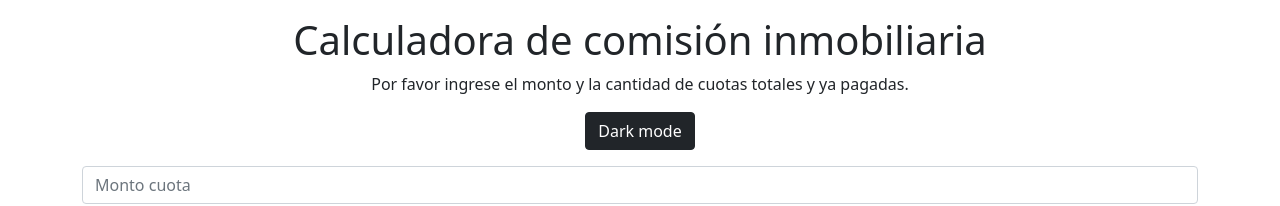
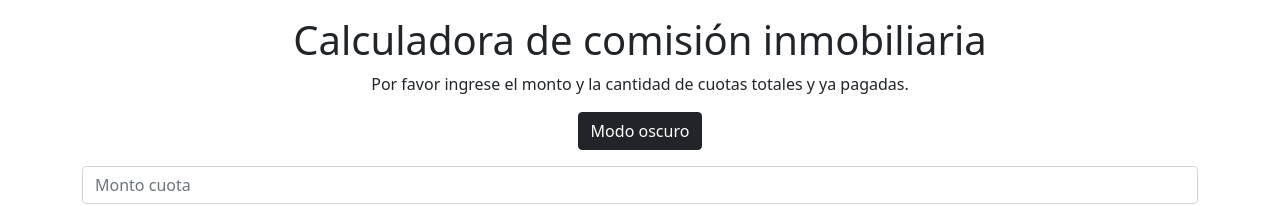
Before and after one commit to fenriquegimenez-zz/comision-miTierra, a React (Create React App) app: page / in a window 1280 px wide. Shown: the top 206 px of the page. Built offline with nearby package versions, Linux system fonts and the light colour scheme.

Commit message:
Theme buttons language set to spanish

```diff
--- a/src/App.js
+++ b/src/App.js
@@ -53,7 +53,7 @@ function App() {
         })}
         onClick={setDarkMode}
       >
-        {isDark ? "Ligth mode" : "Dark mode"}
+        {isDark ? "Modo claro" : "Modo oscuro"}
       </button>
       <CalcForm theme={isDark}></CalcForm>
       <Obs />
```
